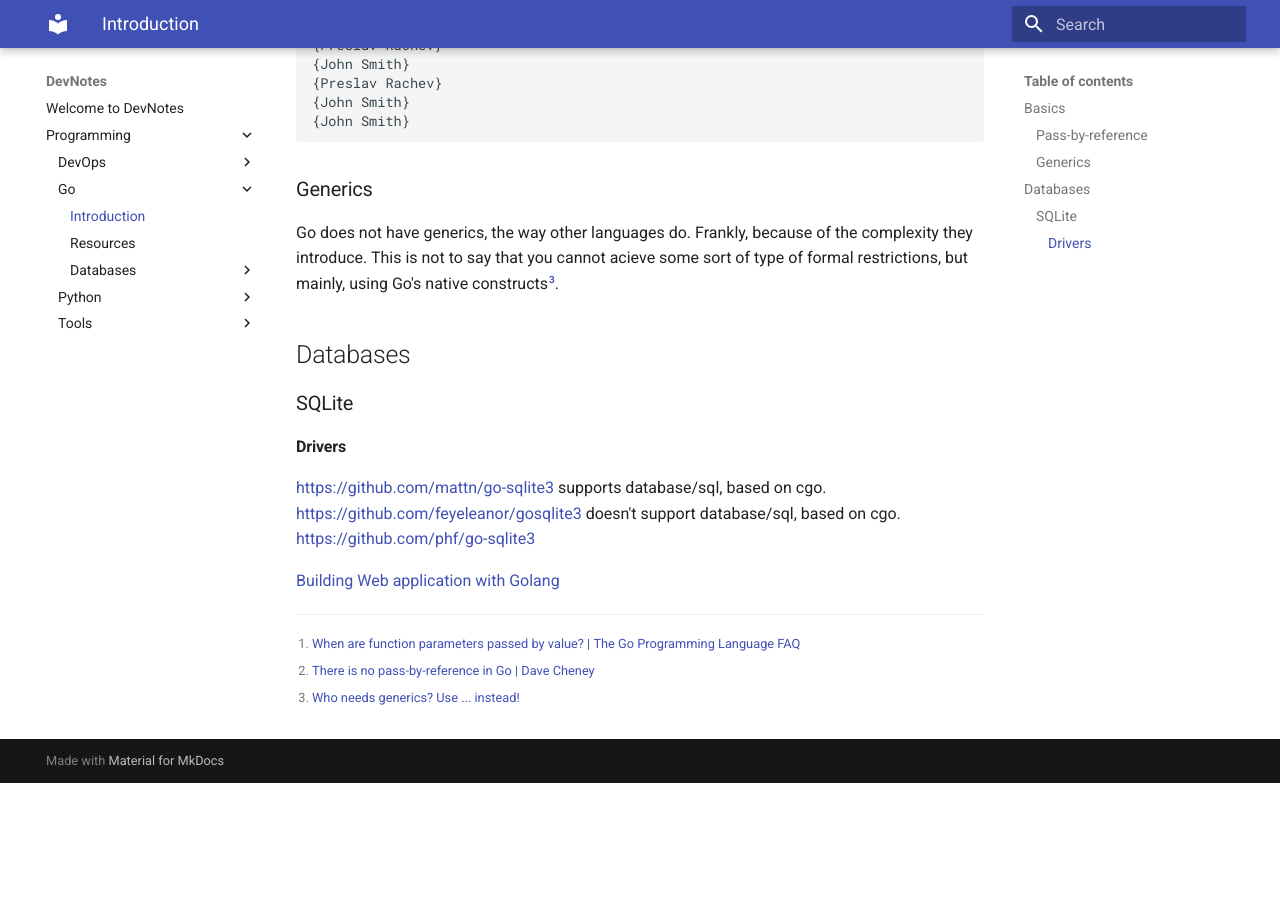
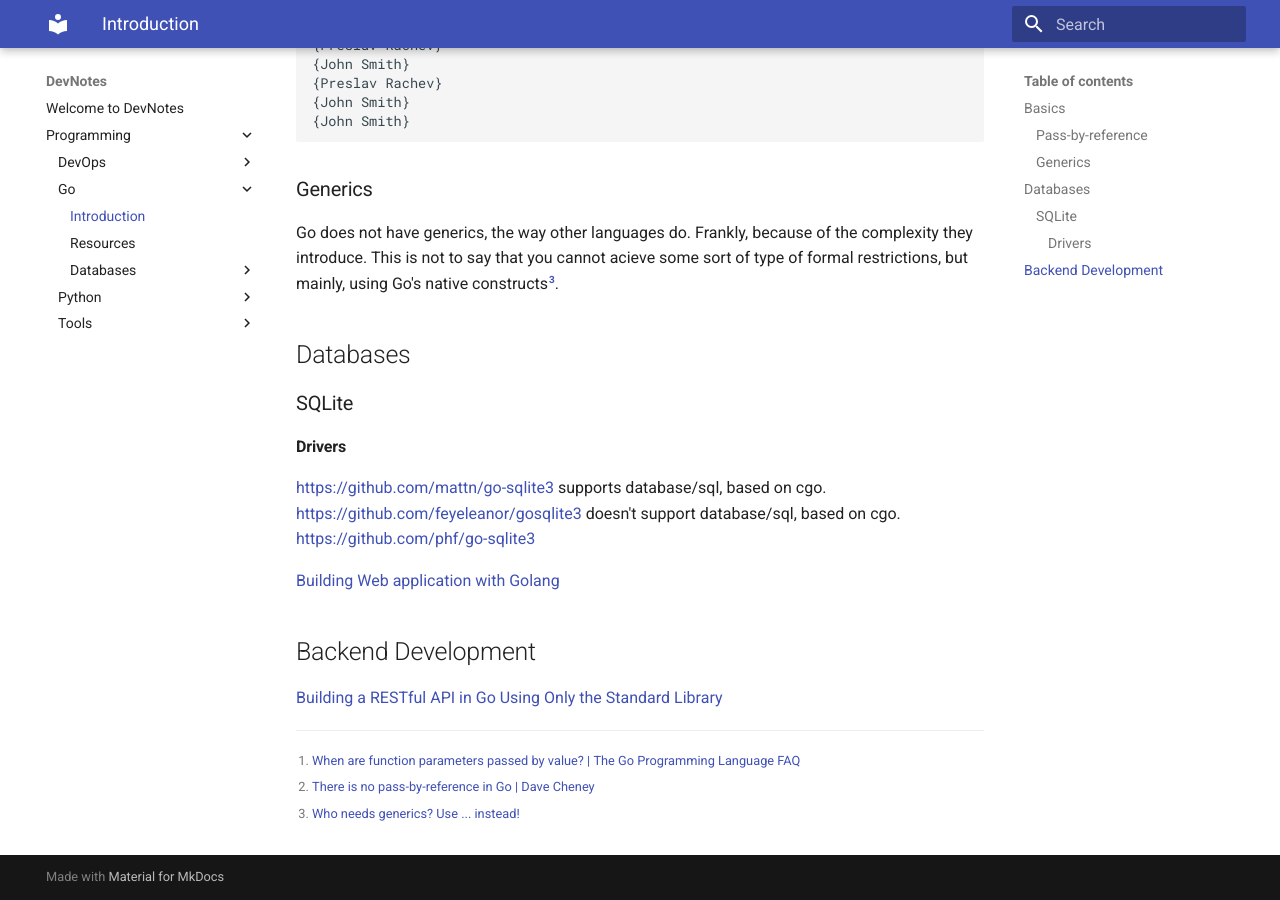
Before and after one commit to preslavrachev/devnotes, an MkDocs documentation site: the page built from docs/programming/Go/index.md, in a window 1280 px wide and 900 px high, scrolled down 904 px. Built offline with MkDocs 1.6.1 and Material for MkDocs 9.7.7, drawn with Linux system fonts in a browser that asks for light colours; before the commit the page ends 1687 px from its top, so only the background shows below that.

Commit message:
Updates Feb 18, 2019

```diff
--- a/docs/programming/Go/index.md
+++ b/docs/programming/Go/index.md
@@ -64,3 +64,5 @@ Go does not have generics, the way other languages do. Frankly, because of the c
 [^pass-by-value2]: [There is no pass-by-reference in Go | Dave Cheney](https://dave.cheney.net/2017/04/29/there-is-no-pass-by-reference-in-go)
 
 [^generics]: [Who needs generics? Use ... instead!](https://appliedgo.net/generics/)
+## Backend Development
+[Building a RESTful API in Go Using Only the Standard Library](https://www.goin5minutes.com/screencast/episode_1_building_restful_api_using_only_std_lib/)
```
Also changed, not shown: docs/programming/Go/resources.md (+1 -0 lines).
